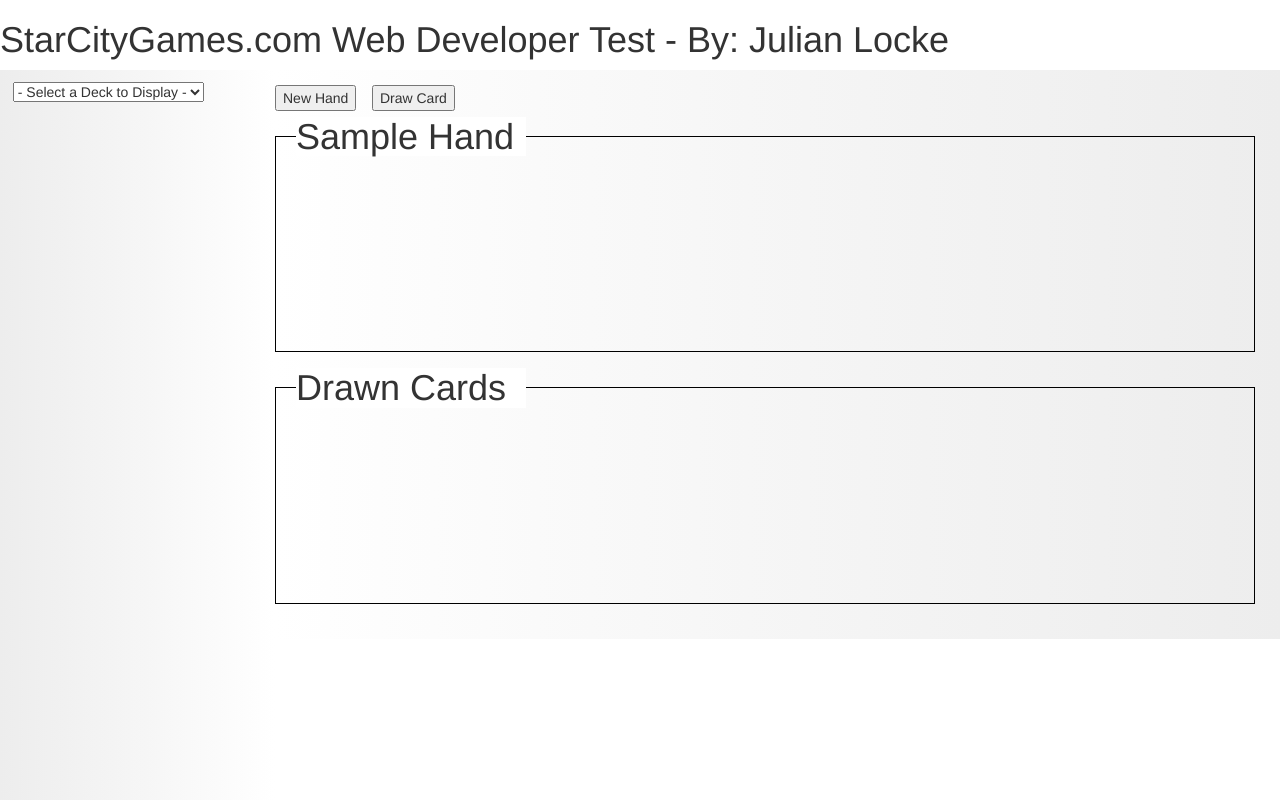
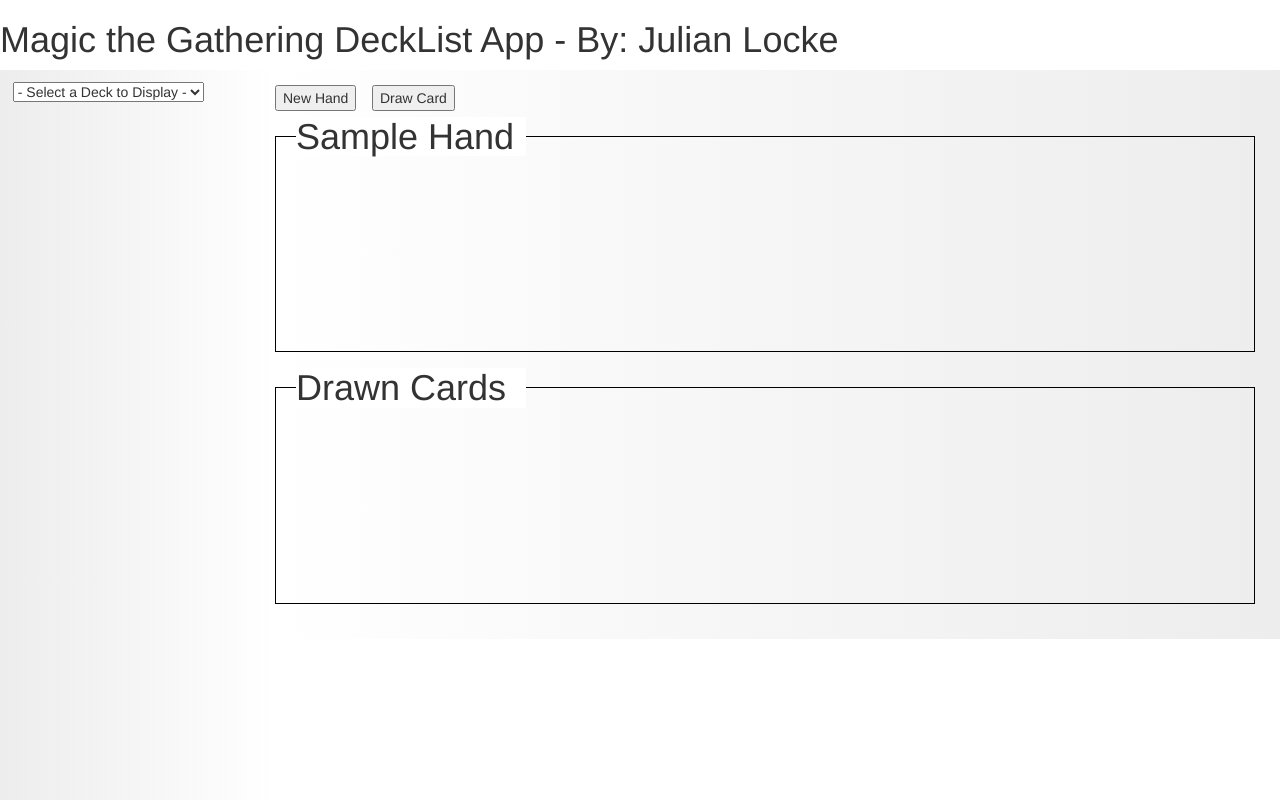
Before and after one commit to JuLoc88/MagicTheGatherDeckList, a PHP site: page / in a window 1280 px wide; the page is wider, and only the part inside the window is pictured. Run offline with PHP 8.4, Linux system fonts and the light colour scheme; data that the repository does not hold is empty.

Commit message:
Update title

```diff
--- a/index.php
+++ b/index.php
@@ -9,7 +9,7 @@
   <script type="text/javascript" src="app.js"></script>
 </head>
 <body>
-<h1>StarCityGames.com Web Developer Test - By: Julian Locke</h1>
+<h1>Magic the Gathering DeckList App - By: Julian Locke</h1>
 <div id="wrapper">
   <div id="sidebar-wrapper">
     <select id="deck-selector" onchange="loadDeckList(this.value)">
```
